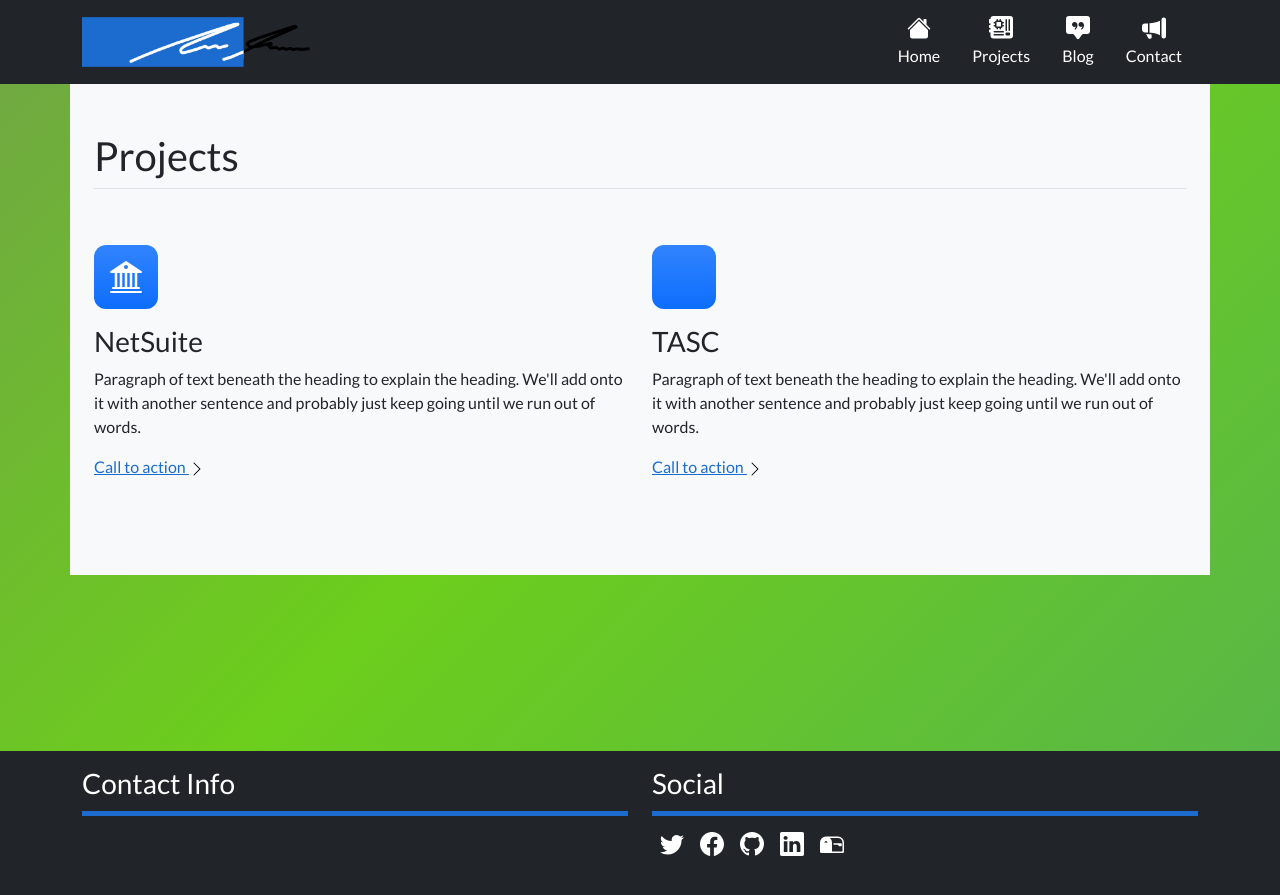
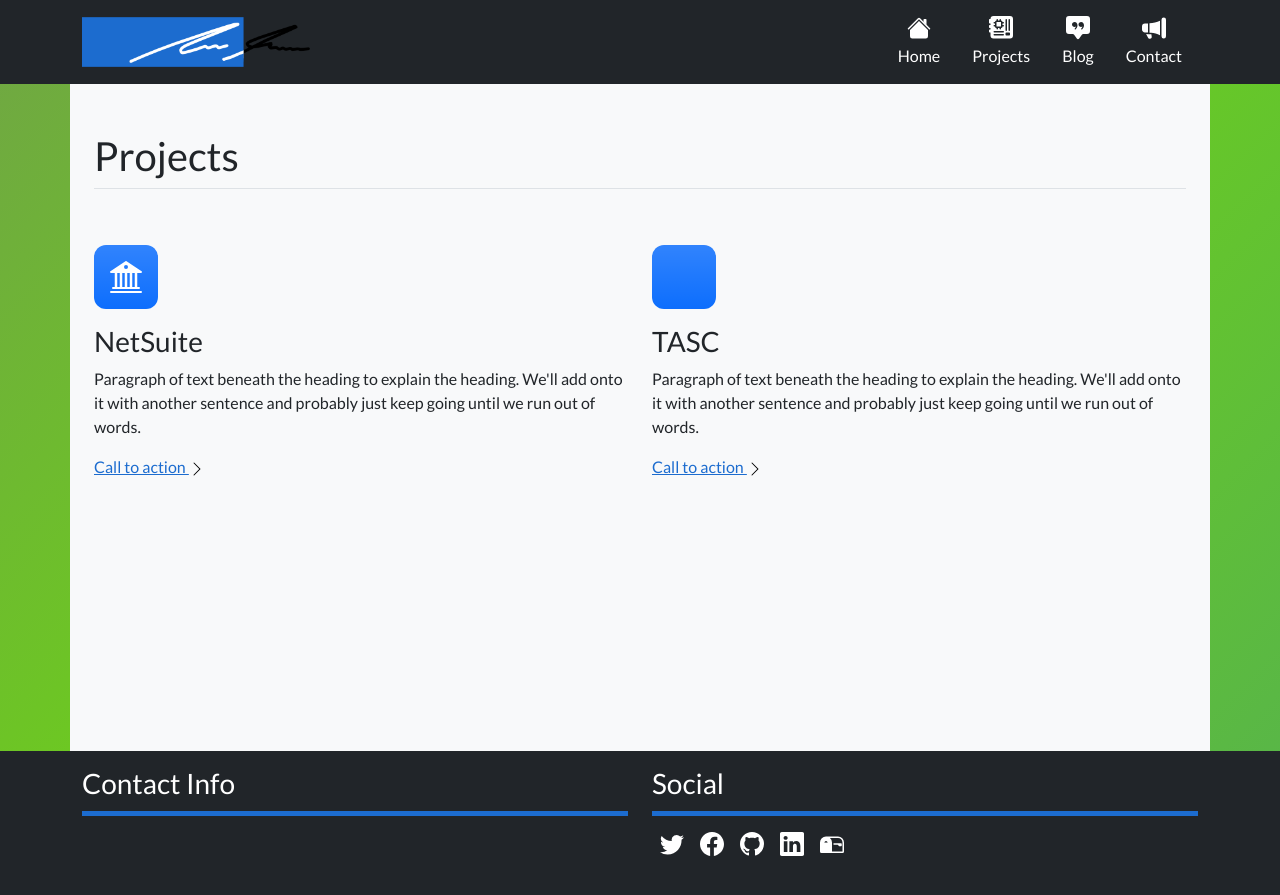
Before and after one commit to fruth/fruth.github.io, a Jekyll site: the page built from projects.html, in a window 1280 px wide. Shown: the top 895 px of the page. Built offline with Jekyll 4.4.1, drawn with Linux system fonts in a browser that asks for light colours; nearby versions of some CDN libraries.

Commit message:
Fix height fill

```diff
--- a/_layouts/default.html
+++ b/_layouts/default.html
@@ -7,20 +7,16 @@
 
   <body class="d-flex flex-column h-100">
 
+    {% include header.html %}
+
+    <main class="container bg-light p-0">
+      {{ content }}
+    </main>
+
+    {% include footer.html %}
+
+  </body>
 
 
 
-    <div class="flex-shrink-0 px-0">
-      {% include header.html %}
-      <div class="px-3">
-        <main class="container bg-light p-0">
-          {{ content }}
-        </main>
-      </div>
-    </div>
-
-  </div>
-
-  {% include footer.html %}
-
 </html>
--- a/css/main.scss
+++ b/css/main.scss
@@ -70,6 +70,10 @@
   border-bottom: 5px solid $brand-color;
 }
 
+main {
+  flex-grow: 1;
+}
+
 #welcome-message {
   background-image: url("/img/images/welcome-image2.jpg");
   background-repeat: no-repeat;
```
